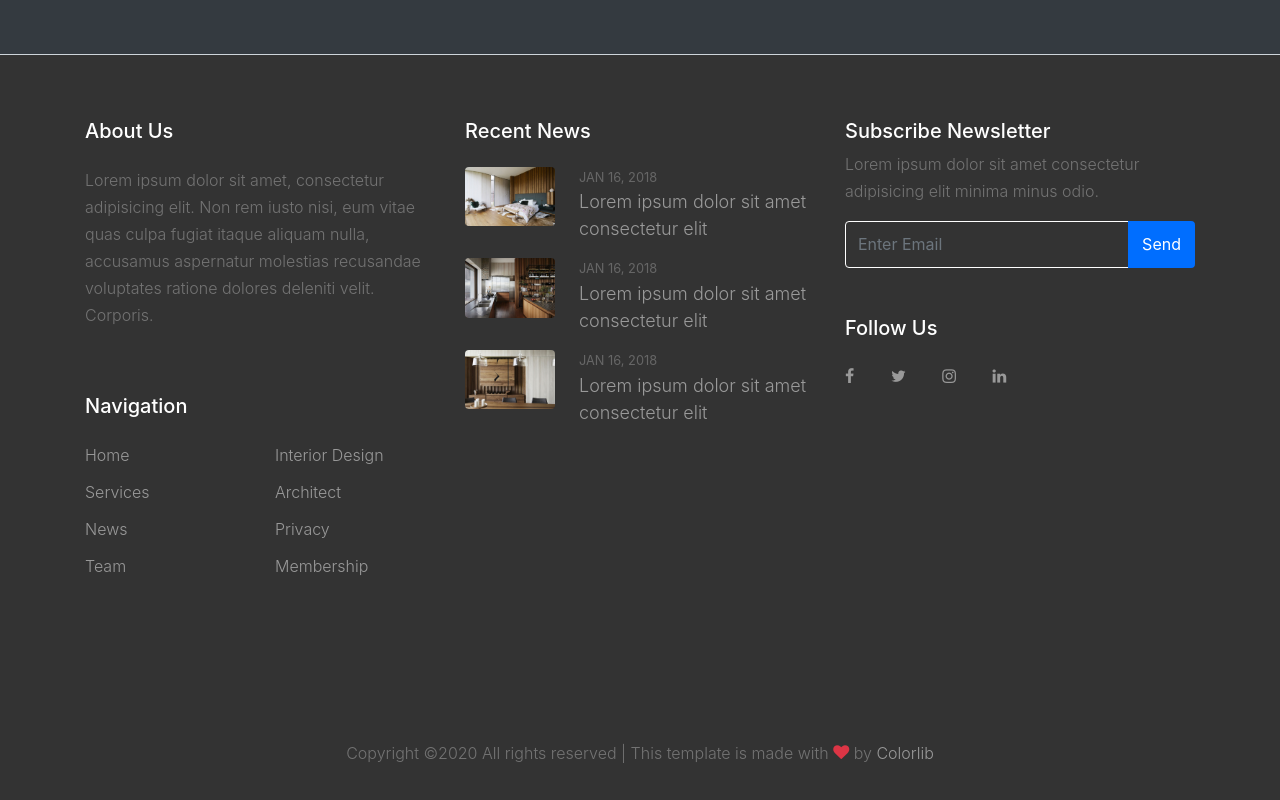
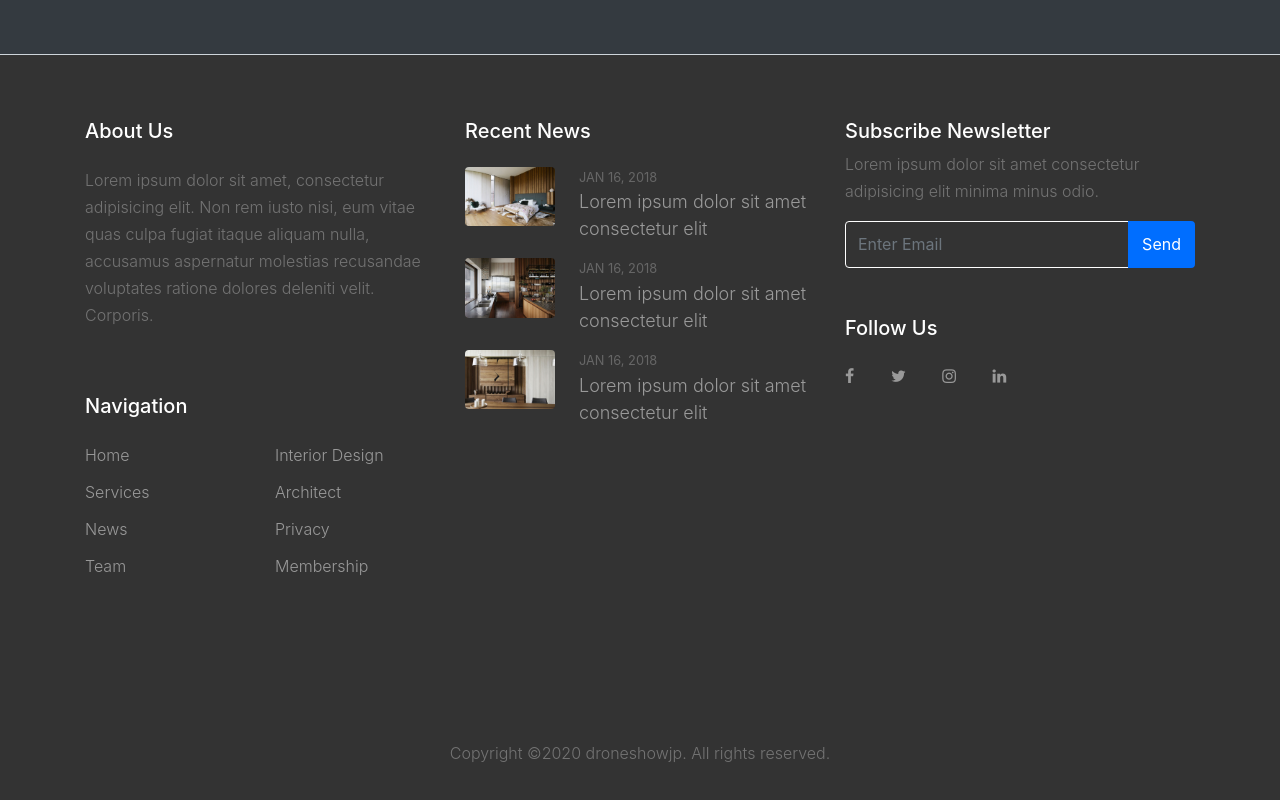
Before and after one commit to bedauxx/droneshow_cojp, a plain HTML site: page index.html in a window 1280 px wide. Shown: the part 6229-7029 px from the top of the page. Drawn offline with Linux system fonts and the light colour scheme; files whose address does not match are found by name.

Commit message:
edit html

```diff
--- a/index.html
+++ b/index.html
@@ -865,7 +865,7 @@
           <div class="col-md-12">
             <p>
             <!-- Link back to Colorlib can't be removed. Template is licensed under CC BY 3.0. -->
-            Copyright &copy;<script>document.write(new Date().getFullYear());</script> All rights reserved | This template is made with <i class="icon-heart text-danger" aria-hidden="true"></i> by <a href="https://colorlib.com" target="_blank" >Colorlib</a>
+            Copyright &copy;<script>document.write(new Date().getFullYear());</script> droneshowjp. All rights reserved.
             <!-- Link back to Colorlib can't be removed. Template is licensed under CC BY 3.0. -->
             </p>
           </div>
```
